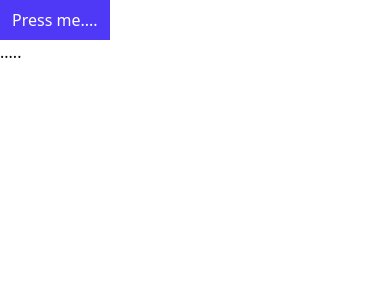
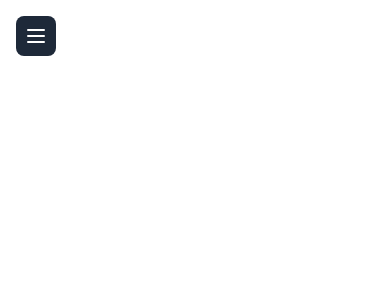
Before and after one commit to Yatinevol/fod, a Next.js app: page /goal in a window 390 px wide. Shown: the top 300 px of the page. Built offline with nearby package versions, Linux system fonts and the light colour scheme.

Commit message:
added hamburger

```diff
--- a/src/app/(auth)/goal/page.tsx
+++ /dev/null
@@ -1,35 +0,0 @@
-"use client"
-import axios from 'axios';
-import { useState } from 'react';
-
-const GOAL = () => {
-    const [loading, setLoading] = useState(".....");
-    const createGoal = async()=>{
-        try {
-            const response = await axios.post('/api/goal',{
-                title : "vocals",
-                category : "hobbies"
-            },{
-                headers : {
-                    Authorization : `Bearer ${process.env.AUTH_SECRET}`
-                }
-            })
-            console.log("response:",response);
-            prompt(response.data.message)
-            setLoading(response.data.message)
-
-        } catch (error) {
-            console.log("error",error);
-        }
-    }
-  return (
-    <div><button onClick={createGoal} className='bg-indigo-600 text-white px-3 py-2 hover:font-bold hover:text-2xl hover:cursor-pointer'>
-            Press me....
-        </button>
-        <div>{loading}</div>
-        </div>
-
-  )
-}
-
-export default GOAL
--- /dev/null
+++ b/src/app/goal/page.tsx
@@ -0,0 +1,43 @@
+"use client"
+import { Menu, X } from 'lucide-react';
+import React, { useState } from 'react'
+
+const Goal = () => {
+  const [isOpen, setIsOpen] = useState(false);
+
+  return (
+    <div className="relative">
+      {/* Hamburger button */}
+      <button
+        onClick={() => setIsOpen(!isOpen)}
+        className="p-2 text-white bg-gray-800 rounded-md fixed top-4 left-4 z-50"
+      >
+        {isOpen ? <X size={24} /> : <Menu size={24} />}
+      </button>
+
+      {/* Sidebar */}
+      <div
+        className={`fixed top-0 left-0 h-full bg-gray-900 text-white w-64 p-6 transition-transform duration-300 ease-in-out z-40
+        ${isOpen ? "translate-x-0" : "-translate-x-full"}`}
+      >
+        <h2 className="text-2xl font-bold mb-6">Menu</h2>
+        <ul className="space-y-4">
+          <li><a href="#" className="hover:underline">Dashboard</a></li>
+          <li><a href="#" className="hover:underline">Projects</a></li>
+          <li><a href="#" className="hover:underline">Settings</a></li>
+          <li><a href="#" className="hover:underline">Logout</a></li>
+        </ul>
+      </div>
+
+      {/* Overlay (click to close) */}
+      {isOpen && (
+        <div
+          className="fixed inset-0 bg-black/40 z-30"
+          onClick={() => setIsOpen(false)}
+        ></div>
+      )}
+    </div>
+  );
+}
+
+export default Goal
--- a/src/middleware.ts
+++ b/src/middleware.ts
@@ -17,6 +17,6 @@
 
 export const config = {
     matcher: [
-        '/dashboard/:path*', '/goal/:path*', '/streak/:path*'
+        '/dashboard/:path*', '/goal/:path*', '/streak/:path*','/goal'
     ]
 }
```
Also changed, not shown: public/backgroundImages/Pasted image.png (added).
